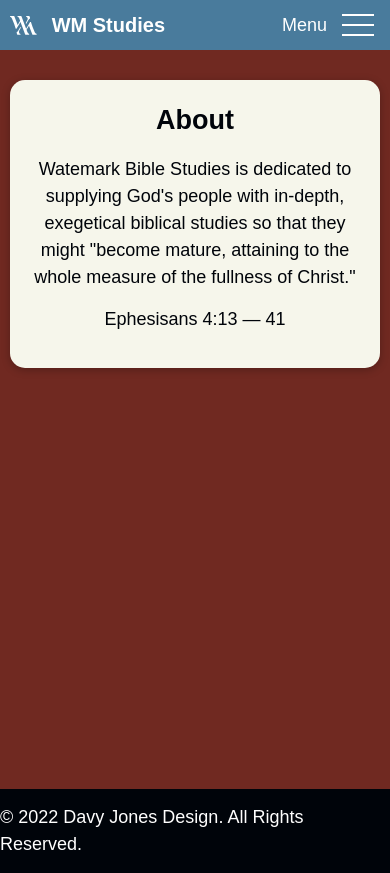
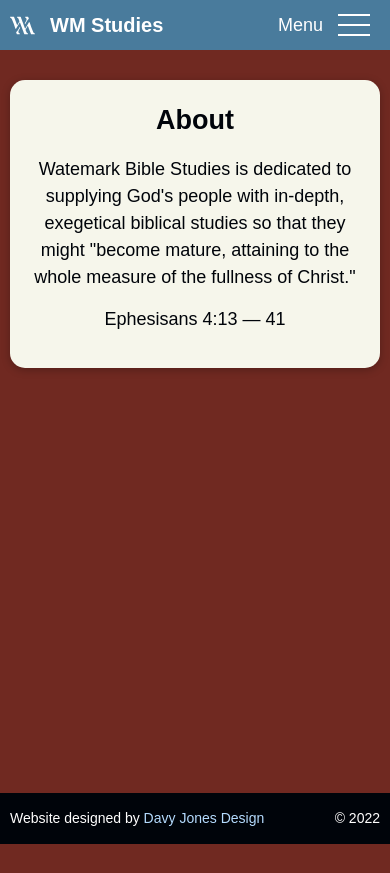
Before and after one commit to davyjonesdesign/watermark-studies, a Vue app: page /about in a window 390 px wide. After the commit the page ends 844 px from the top, so only its background shows below. Built offline with nearby package versions, Linux system fonts and the light colour scheme; a web font is replaced by a local one.

Commit message:
update splash height + mobile menu styles

```diff
--- a/public/index.html
+++ b/public/index.html
@@ -4,12 +4,12 @@
     <meta charset="utf-8">
     <meta http-equiv="X-UA-Compatible" content="IE=edge">
     <meta name="viewport" content="width=device-width,initial-scale=1.0">
-    <link rel="icon" href="<%= BASE_URL %>favicon.ico">
-    <title><%= htmlWebpackPlugin.options.title %></title>
+    <link rel="icon" href="favicon.ico">
+    <title>Watermark Bible Studies</title>
   </head>
   <body>
     <noscript>
-      <strong>We're sorry but <%= htmlWebpackPlugin.options.title %> doesn't work properly without JavaScript enabled. Please enable it to continue.</strong>
+      <strong>We're sorry but Watermark Bible Studies doesn't work properly without JavaScript enabled. Please enable it to continue.</strong>
     </noscript>
     <div id="app"></div>
     <!-- built files will be auto injected -->
--- a/src/App.vue
+++ b/src/App.vue
@@ -31,7 +31,8 @@
 
     <router-view />
     <footer>
-      <p class="copyright">© 2022 Davy Jones Design. All Rights Reserved.</p>
+      <p>Website designed by <a class="footer-link" href="https://davyjonesdesign.com" target="_blank">Davy Jones Design</a></p>
+      <p>© 2022</p>
     </footer>
   </div>
 </template>
@@ -93,6 +94,7 @@ html {
   -ms-overflow-style: none; /* IE and Edge */
   scrollbar-width: none; /* Firefox */
   padding-top: 40px;
+  overflow-x: hidden ;
 }
 .content-wrapper {
   display: flex;
@@ -159,6 +161,7 @@ a {
   position: fixed;
   display: block;
   top: 0;
+  height: 50px;
   width: 100%;
   background: var(--color-periwinkle);
   /* box-shadow: var(--shadow-text);
@@ -166,7 +169,7 @@ a {
   z-index: 1000;
 }
 .nav-content {
-  /* padding: 10px 15px 0; */
+  padding: 0 20px;
   display: flex;
   flex-wrap: wrap;
   justify-content: space-between;
@@ -177,9 +180,10 @@ a {
   /* flex-grow: 5; */
   /* min-width: 30vw; */
   align-self: center;
+  height: 50px;
 }
 .nav-logo h1 {
-  margin: 10px 0;
+  margin: 20px 0;
   font-size: 20px;
   font-weight: 600;
   text-transform: capitalize;
@@ -192,7 +196,7 @@ a {
   align-items: center;
   cursor: pointer;
   color: var(--color-white);
-  margin-left: 10px;
+  height: 50px;
 }
 .logo-link svg {
   max-height: 30px;
@@ -246,6 +250,7 @@ a {
 @media (max-width: 960px) {
   .nav-content {
     align-items: center;
+    padding: 0 10px;
   }
   .nav-right {
     display: none;
@@ -335,7 +340,7 @@ select {
 }
 @media screen and (max-width: 960px) {
   select {
-    padding-right: 0px;
+    padding-right: 25px;
   }
 }
 select:focus {
@@ -360,9 +365,24 @@ select > option {
 }
 footer {
   background: var(--color-periwinkle-dark);
-  /* position: absolute; */
-  /* bottom: 0; */
-  /* z-index: -10; */
-  /* justify-self: flex-end; */
+  padding: 0 20px;
+  display: flex;
+  justify-content: space-between;
 }
+.footer-link {
+  color: var(--color-periwinkle-light);
+}
+.footer-link:visited {
+  color: var(--color-periwinkle);
+}
+.footer-link:hover {
+  color: var(--color-white);
+}
+@media screen and (max-width: 960px) {
+  footer {
+    padding: 0 10px;
+    font-size: 14px;
+  }
+}
+
 </style>
--- a/src/components/HamButton.vue
+++ b/src/components/HamButton.vue
@@ -54,7 +54,6 @@ export default {
   align-items: center;
   flex-flow: row nowrap;
   padding: 6px 10px;
-  margin-right: 6px;
   transition: var(--transition-fast);
   cursor: pointer;
   border-radius: 10px;
@@ -63,7 +62,7 @@ export default {
   font-weight: 500;
   text-transform: capitalize;
   padding-right: 15px;
-  color: white;
+  color: var(--color-white);
   margin: 0;
 }
 .bar1,
@@ -71,7 +70,7 @@ export default {
 .bar3 {
   width: 32px;
   height: 2px;
-  background-color: white;
+  background-color: var(--color-white);
   transition: 0.4s;
 }
 .bar1 {
@@ -98,7 +97,8 @@ export default {
 }
 .overlay-content {
   position: relative;
-  /* background: pink; */
+  background: var(--color-periwinkle);
+  border-top: 1px solid var(--color-periwinkle-light);
   width: 100%;
   margin: 0;
   text-align: center;
@@ -109,6 +109,7 @@ export default {
 }
 .nav-links a {
   color: white;
+  border-radius: 10px;
   margin: 10px;
   padding: 20px;
   width: auto;
@@ -126,14 +127,14 @@ export default {
 
 /* active */
 .active {
-  background: var(--color-periwinkle-dark);
-  color: var(--color-white);
+  background: var(--color-white);
+  color: var(--color-periwinkle-dark);
   opacity: 1;
   right: 0;
   /* display: flex; */
 }
 .active .bar1 {
-  background-color: var(--color-white);
+  background-color: var(--color-periwinkle-dark);
   transform: rotate(-45deg) translate(-3px, 3px);
 }
 
@@ -142,11 +143,11 @@ export default {
 }
 
 .active .bar3 {
-  background-color: var(--color-white);
+  background-color: var(--color-periwinkle-dark);
   transform: rotate(45deg) translate(-4px, -4px);
 }
 
 .active .navbar__menu-label {
-  color: var(--color-white);
+  color: var(--color-periwinkle-dark);
 }
 </style>
--- a/src/views/About.vue
+++ b/src/views/About.vue
@@ -20,7 +20,7 @@
 </template>
 <style scoped>
 .about {
-  min-height: calc(100vh - 95px);
+  min-height: calc(100vh - 91px);
 }
 .about-page {
   display: flex;
--- a/src/views/Home.vue
+++ b/src/views/Home.vue
@@ -142,7 +142,7 @@ export default {
   position: relative;
   align-items: center;
   display: flex;
-  height: 25vh;
+  height: 300px;
   align-content: center;
   justify-content: center;
   margin: 0 auto;
@@ -166,12 +166,9 @@ export default {
   margin: 5px 0 0 0;
 }
 @media (max-width: 960px) {
-  .splash-txt {
-    height: 35vh;
-  }
   .splash-txt h2 {
     margin: 10px;
-    font-size: 20px;
+    font-size: 18px;
   }
 }
 </style>
```
Also changed, not shown: 1 other file (tests, documents, lock files or other folders).
